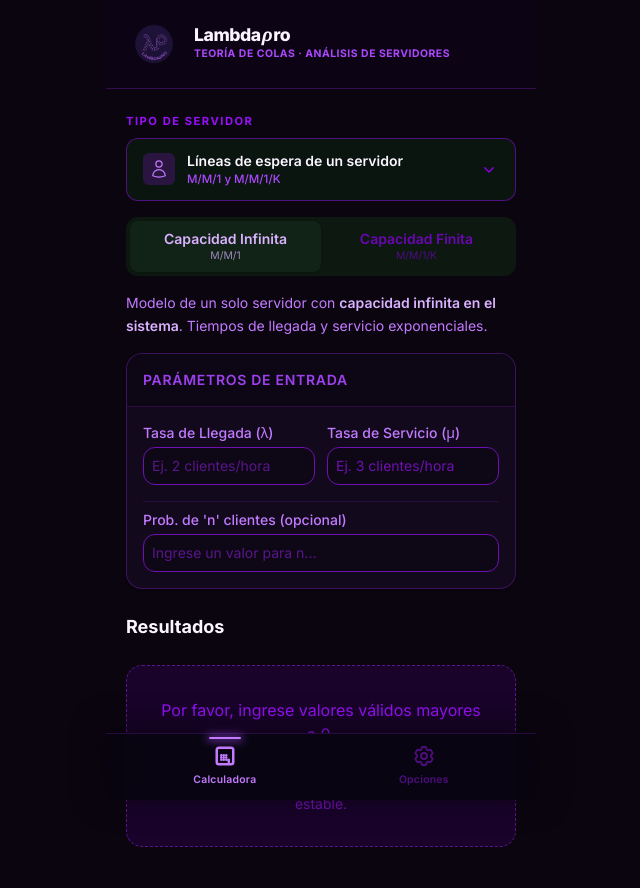
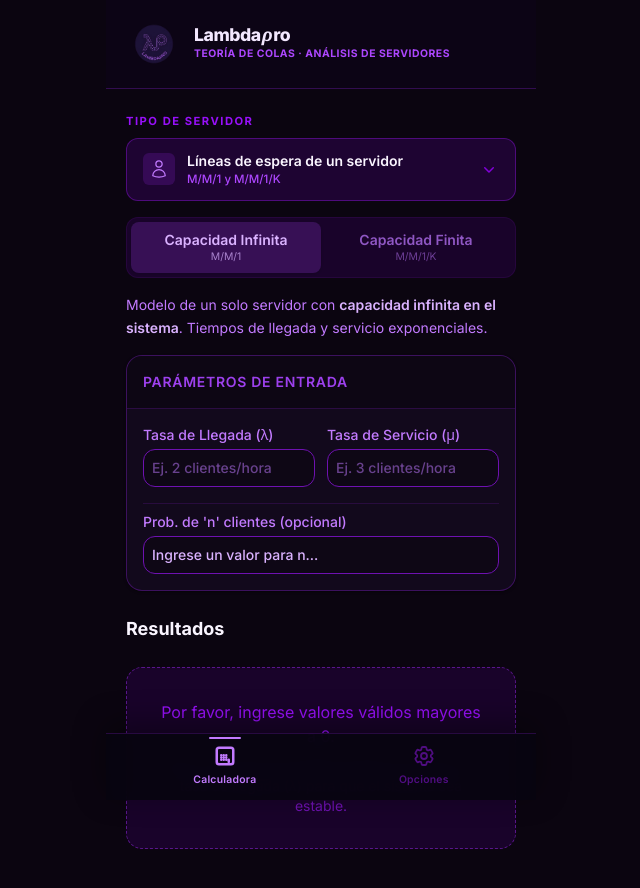
Before and after one commit to jregnaultt/simulacion-y-optimizacion-calculadora, a React (Vite) app: page / in a window 1280 px wide. Shown: the top 888 px of the page, without its empty margins (319-959 px from the left). Built offline with nearby package versions, Linux system fonts and the light colour scheme.

Commit message:
Color fixes

```diff
--- a/src/components/MM1.tsx
+++ b/src/components/MM1.tsx
@@ -177,7 +177,8 @@ export const MM1: React.FC = () => {
                   className="block w-full rounded-xl border border-slate-300 dark:border-purple-800
                                bg-slate-50 dark:bg-[#0e0715]
                                text-slate-900 dark:text-purple-100
-                               placeholder:text-slate-400 dark:placeholder:text-purple-900
+                               placeholder:text-slate-400 dark:placeholder:text-purple-400/50
+                               placeholder:font-medium
                                focus:border-purple-500 dark:focus:border-purple-500/80
                                focus:ring-2 focus:ring-purple-500/20 dark:focus:ring-purple-500/15
                                dark:focus:bg-[#140a20]
@@ -222,8 +223,9 @@ export const MM1: React.FC = () => {
                   step="any"
                   className="block w-full rounded-xl border border-slate-300 dark:border-purple-800
                                bg-slate-50 dark:bg-[#0e0715]
-                               text-slate-900 dark:text-purple-50
-                               placeholder:text-slate-400 dark:placeholder:text-purple-800
+                               text-slate-900 dark:text-purple-100
+                               placeholder:text-slate-400 dark:placeholder:text-purple-400/50
+                               placeholder:font-medium
                                focus:border-purple-500 dark:focus:border-purple-500/80
                                focus:ring-2 focus:ring-purple-500/20 dark:focus:ring-purple-500/15
                                dark:focus:bg-[#140a20]
@@ -268,7 +270,8 @@ export const MM1: React.FC = () => {
                 className="block w-full rounded-xl border border-slate-300 dark:border-purple-800
                            bg-slate-50 dark:bg-[#0e0715]
                            text-slate-900 dark:text-purple-100
-                           placeholder:text-slate-400 dark:placeholder:text-purple-900
+                           placeholder:text-slate-400 dark:placeholder:text-purple-300
+                           placeholder:font-medium
                            focus:border-purple-500 dark:focus:border-purple-500/80
                            focus:ring-2 focus:ring-purple-500/20 dark:focus:ring-purple-500/15
                            dark:focus:bg-[#140a20]
--- a/src/components/Navbar.tsx
+++ b/src/components/Navbar.tsx
@@ -76,7 +76,7 @@ export default function Navbar({ activeView, onNavigate }: NavbarProps) {
                     bg-white/95 dark:bg-[#080510]/95
                     backdrop-blur-md
                     border-t border-slate-200 dark:border-purple-900/40
-                    shadow-[0_-4px_24px_rgba(0,0,0,0.06)] dark:shadow-[0_-4px_32px_rgba(0,0,0,0.5)]">
+                    shadow-[0_-4px_16px_rgba(0,0,0,0.04)] dark:shadow-[0_-8px_32px_rgba(0,0,0,0.4)]">
             <div className="flex items-center justify-around px-4 pt-1 pb-1.5">
 
                 {NAV_ITEMS.map((item) => {
@@ -97,8 +97,7 @@ export default function Navbar({ activeView, onNavigate }: NavbarProps) {
                         >
                             {active && (
                                 <span className="absolute -top-px left-1/2 -translate-x-1/2 w-8 h-0.5
-                                 bg-purple-500 dark:bg-purple-400 rounded-full
-                                 shadow-[0_0_8px_2px] shadow-purple-400/50 dark:shadow-purple-500/60" />
+                                 bg-purple-500 dark:bg-purple-400 rounded-full" />
                             )}
                             {item.icon(active)}
                             <span className="text-[0.65rem] font-semibold tracking-wide">
--- a/src/components/ResultCard.tsx
+++ b/src/components/ResultCard.tsx
@@ -24,10 +24,10 @@ export const ResultCard: React.FC<ResultCardProps> = ({
       ${highlight
         ? `bg-purple-50 dark:bg-purple-900/25
            border-purple-200 dark:border-purple-700/60
-           shadow-md dark:shadow-purple-900/50`
+           shadow-md dark:shadow-purple-950/20`
         : `bg-white dark:bg-[#140a20]
            border-slate-100 dark:border-purple-900/50
-           shadow-sm dark:shadow-black/30`
+           shadow-sm dark:shadow-black/20`
       }`}>
       <div className="flex justify-between items-start mb-2">
         <h3 className="text-sm font-medium text-slate-500 dark:text-purple-500">{title}</h3>
--- a/src/views/CalculatorView.tsx
+++ b/src/views/CalculatorView.tsx
@@ -67,7 +67,7 @@ export default function CalculatorView() {
   const currentServer = SERVER_OPTIONS.find((o) => o.value === selectedServer);
 
   return (
-    <div className="flex flex-col min-h-dvh text-slate-900 dark:text-purple-50 animate-[fadeSlideUp_0.3s_ease_both]">
+    <div className="flex flex-col min-h-dvh text-slate-900 dark:text-purple-100 animate-[fadeSlideUp_0.3s_ease_both]">
       {/* ═══════════ HEADER ═══════════ */}
       {selectedServer ? (
         <header
@@ -78,7 +78,8 @@ export default function CalculatorView() {
           <div className="flex items-center gap-3">
             {/* Logo replacement with Stylized Rho */}
             <div className="w-14 h-14 flex items-center justify-center">
-              <img src="/logo.png" alt="Logo" className="w-12 h-12 object-contain" />
+              <img src="/logo.png" alt="Logo Dark" className="w-12 h-12 object-contain hidden dark:block" />
+              <img src="/lightlogo.png" alt="Logo Light" className="w-12 h-12 object-contain block dark:hidden" />
             </div>
             <div>
               <h1 className="text-[1.1rem] font-extrabold tracking-tight leading-none">
@@ -99,7 +100,8 @@ export default function CalculatorView() {
         >
           <div className="flex flex-col items-center gap-4 px-6 pt-12 pb-10">
             <div className="w-20 h-20 flex items-center justify-center animate-[float_3s_ease-in-out_infinite]">
-              <img src="/logo.png" alt="Logo" className="w-20 h-20 object-contain" />
+              <img src="/logo.png" alt="Logo Dark" className="w-20 h-20 object-contain hidden dark:block" />
+              <img src="/lightlogo.png" alt="Logo Light" className="w-20 h-20 object-contain block dark:hidden" />
             </div>
 
             {/* Texto */}
@@ -108,7 +110,7 @@ export default function CalculatorView() {
                 Lambda<span className="font-serif italic mx-[1px]">ρ</span>ro
               </h1>
               <p
-                className="text-[0.7rem] font-semibold text-purple-600 dark:text-purple-400
+                className="text-[0.7rem] font-semibold text-purple-600 dark:text-purple-300
                             uppercase tracking-[1.5px] mt-2"
               >
                 Teoría de Colas · Análisis de Servidores
@@ -133,12 +135,12 @@ export default function CalculatorView() {
             type="button"
             onClick={() => setOpen((prev) => !prev)}
             className="w-full flex items-center justify-between
-                       bg-white dark:bg-[#0a1510]
-                       border border-slate-300 dark:border-purple-800/70
+                       bg-white dark:bg-purple-950/40
+                       border border-slate-300 dark:border-purple-800/60
                        rounded-xl px-4 py-3
                        text-left transition-all duration-150
-                       hover:border-purple-500 dark:hover:border-purple-600/80
-                       dark:hover:bg-[#0d1a13]
+                       hover:border-purple-500 dark:hover:border-purple-600/60
+                       dark:hover:bg-purple-900/30
                        focus-visible:outline-none focus-visible:ring-2 focus-visible:ring-purple-500/40"
             aria-haspopup="listbox"
             aria-expanded={open}
@@ -184,10 +186,10 @@ export default function CalculatorView() {
             <ul
               role="listbox"
               className="absolute z-10 top-full mt-2 left-0 right-0
-                         bg-white dark:bg-[#0a1510]
-                         border border-slate-200 dark:border-purple-800/60
+                         bg-[#1a0b33] dark:bg-[#1a0b33]
+                         border border-purple-800/40
                          rounded-xl overflow-hidden
-                         shadow-xl shadow-black/20 dark:shadow-[0_8px_32px_rgba(0,0,0,0.7)]"
+                         shadow-2xl shadow-black/80"
             >
               {SERVER_OPTIONS.map((opt) => (
                 <li
@@ -202,33 +204,37 @@ export default function CalculatorView() {
                       setCapacity("infinita"); // Reset sub-tab
                       setOpen(false);
                     }}
-                    className={`w-full flex items-center gap-3 px-4 py-3.5 text-left
-                                transition-colors duration-100
-                                ${selectedServer === opt.value
-                        ? "bg-purple-50 dark:bg-purple-900/40"
-                        : "hover:bg-slate-50 dark:hover:bg-purple-900/20"
-                      }`}
+                     className={`w-full flex items-center gap-3 px-4 py-3.5 text-left
+                                 transition-all duration-100
+                                 ${selectedServer === opt.value
+                         ? "bg-purple-400 text-purple-950 shadow-inner"
+                         : "text-purple-100/90 hover:bg-purple-900/50"
+                       }`}
                   >
-                    <span className="text-purple-600 dark:text-purple-400 bg-purple-50 dark:bg-purple-900/40 p-1.5 rounded-md">
+                    <span className={`${selectedServer === opt.value
+                        ? "bg-purple-950/10 text-purple-900"
+                        : "text-purple-400 bg-purple-950/30"}
+                         p-1.5 rounded-md transition-colors`}>
                       {opt.icon}
                     </span>
-                    <span className="flex flex-col">
-                      <span className="text-sm font-semibold text-slate-900 dark:text-purple-50">
+                    <div className="flex flex-col">
+                      <span className="text-sm font-bold tracking-tight">
                         {opt.label}
                       </span>
-                      <span className="text-[0.72rem] text-purple-600 dark:text-purple-500 font-medium">
+                      <span className={`text-[0.65rem] font-medium
+                         ${selectedServer === opt.value ? "text-purple-800" : "text-purple-400"}`}>
                         {opt.subtitle}
                       </span>
-                    </span>
+                    </div>
                     {selectedServer === opt.value && (
-                      <span className="ml-auto text-purple-600 dark:text-purple-400">
+                      <span className="ms-auto">
                         <svg
                           xmlns="http://www.w3.org/2000/svg"
                           fill="none"
                           viewBox="0 0 24 24"
-                          strokeWidth={2}
+                          strokeWidth={2.5}
                           stroke="currentColor"
-                          className="w-5 h-5"
+                          className="w-5 h-5 text-purple-950"
                         >
                           <path
                             strokeLinecap="round"
@@ -249,13 +255,13 @@ export default function CalculatorView() {
       {/* ─── Segmented Control para Capacidad ─── */}
       {selectedServer && (
         <div className="px-5 mt-2">
-          <div className="bg-slate-200/60 dark:bg-[#0c1810] p-1 rounded-xl flex items-center">
+          <div className="bg-slate-200/60 dark:bg-purple-950/30 p-1 rounded-xl flex items-center border border-transparent dark:border-purple-900/20">
             <button
               onClick={() => setCapacity("infinita")}
               className={`flex-1 py-2 text-sm font-semibold rounded-lg transition-all duration-200
                 ${capacity === "infinita"
-                  ? "bg-white dark:bg-[#112217] text-purple-700 dark:text-purple-300 shadow-sm"
-                  : "text-slate-500 dark:text-purple-700/80 hover:text-slate-700 dark:hover:text-purple-400"
+                  ? "bg-white dark:bg-purple-500/20 text-purple-700 dark:text-purple-300 shadow-sm"
+                  : "text-slate-500 dark:text-purple-400/70 hover:text-slate-700 dark:hover:text-purple-300"
                 }`}
             >
               Capacidad Infinita
@@ -267,8 +273,8 @@ export default function CalculatorView() {
               onClick={() => setCapacity("finita")}
               className={`flex-1 py-2 text-sm font-semibold rounded-lg transition-all duration-200
                 ${capacity === "finita"
-                  ? "bg-white dark:bg-[#112217] text-purple-700 dark:text-purple-300 shadow-sm"
-                  : "text-slate-500 dark:text-purple-700/80 hover:text-slate-700 dark:hover:text-purple-400"
+                  ? "bg-white dark:bg-purple-500/20 text-purple-700 dark:text-purple-300 shadow-sm"
+                  : "text-slate-500 dark:text-purple-400/70 hover:text-slate-700 dark:hover:text-purple-300"
                 }`}
             >
               Capacidad Finita
```
Also changed, not shown: src/components/MM1K.tsx (+6 -4 lines), src/components/MMC.tsx (+5 -3 lines), src/components/MMCN.tsx (+5 -3 lines), src/views/HomeView.tsx (+6 -5 lines), src/views/OptionsView.tsx (+8 -7 lines), public/lightlogo.png (added).
